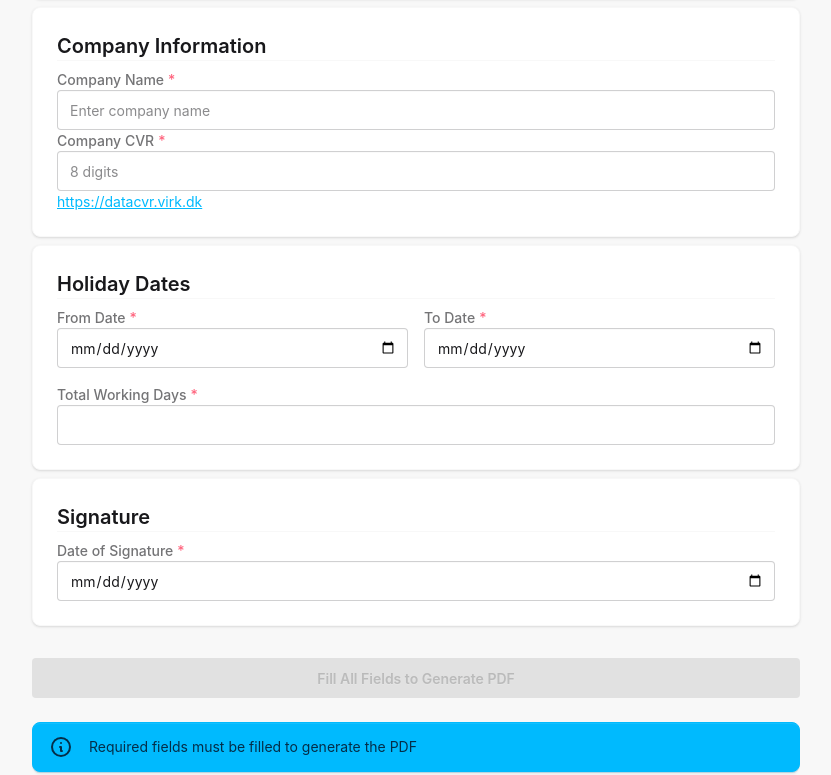
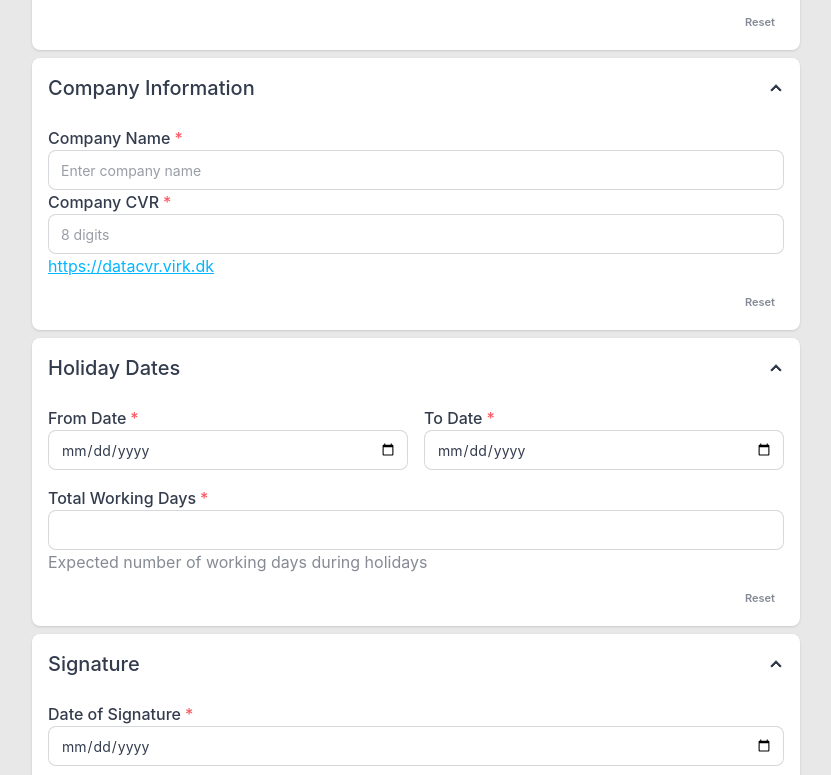
Before and after one commit to patrikvalentiny/su-holidays, a React (Vite) app: page / in a window 1280 px wide. Shown: the part 278-1053 px from the top of the page, without its empty margins (224-1055 px from the left). Built offline with nearby package versions, Linux system fonts and the light colour scheme; what @react-pdf/renderer would draw is missing.

Commit message:
add reset change theme udpate styling and add colapsible sections

```diff
--- a/src/App.css
+++ b/src/App.css
@@ -1,2 +1,4 @@
 @import "tailwindcss";
-@plugin "daisyui";
+@plugin "daisyui" {
+  themes: emerald --default, night --prefersdark;
+}
--- a/src/App.tsx
+++ b/src/App.tsx
@@ -2,32 +2,41 @@ import { HolidayRequestForm, useHolidayRequestForm } from './features/holiday-re
 import './App.css'
 
 export default function App() {
-  const { formData, errors, handleChange, isFormValid } = useHolidayRequestForm()
+  const { formData, errors, handleChange, isFormValid, resetSection } = useHolidayRequestForm()
 
   return (
-    <div className="min-h-screen bg-base-200 py-8 px-4">
+    <div className="min-h-screen bg-base-200">
+      <div className="navbar bg-base-100 shadow-sm">
+        <div className="navbar-start">
+        </div>
+        <div className="navbar-center">
+          <a className="btn btn-ghost text-xl">SU Holidays Request Form</a>
+        </div>
+        <div className="navbar-end">
+
+        </div>
+      </div>
+      <div className="py-4 px-4 lg:px-16">
         <div className="max-w-3xl mx-auto space-y-2">
-        {/* Header */}
-        <div className="text-center">
-          <h1 className="text-xl font-bold text-base-content">SU Holiday Request Form</h1>
-        </div>
-
           {/* Form */}
           <HolidayRequestForm
             formData={formData}
             errors={errors}
             onFormChange={handleChange}
             isFormValid={isFormValid}
+            onResetSection={resetSection}
           />
 
           {/* Footer */}
           <footer className="footer footer-center p-4 text-base-content/50">
             <aside>
-            <p>SU Holiday Request Form Generator</p>
-            <p>Made with 💙 by @patrikvalentiny</p>
+              <p>Your data is stored locally in your browser and is never sent to any server.</p>
+              <p>Made with 🧡 by @patrikvalentiny { }</p>
+              <p>All rights reserved @{new Date().getFullYear()}</p>
             </aside>
           </footer>
         </div>
       </div>
+    </div>
   )
 }
--- a/src/components/FormInput.tsx
+++ b/src/components/FormInput.tsx
@@ -20,7 +20,7 @@ export const FormInput: React.FC<FormInputProps> = ({
     return (
         <label className="form-control w-full">
             <div className="label">
-                <span className="label-text font-medium">
+                <span className="text-base-content font-medium">
                     {label}
                     {required && <span className="text-error ml-1">*</span>}
                 </span>
--- a/src/components/FormSection.tsx
+++ b/src/components/FormSection.tsx
@@ -3,16 +3,37 @@ import React from 'react'
 interface FormSectionProps {
     title: string
     children: React.ReactNode
+    isValid?: boolean
+    onReset?: () => void
 }
 
-export const FormSection: React.FC<FormSectionProps> = ({ title, children }) => {
+export const FormSection: React.FC<FormSectionProps> = ({ title, children, isValid, onReset }) => {
+    const titleClass =
+        isValid === true
+            ? 'text-success'
+            : isValid === false
+                ? 'text-error'
+                : 'text-base-content'
+
     return (
-        <div className="card bg-base-100 shadow-sm border border-base-200">
-            <div className="card-body">
-                <h2 className="card-title text-xl text-base-content border-b border-base-200">
-                    {title}
-                </h2>
-                <div className="space-y-4">{children}</div>
+        <div className={`collapse collapse-arrow shadow-sm rounded-lg ${isValid === false ? 'bg-error/10' : 'bg-base-100'}`}>
+            <input type="checkbox" defaultChecked />
+            <div className={`collapse-title text-xl font-medium ${titleClass}`}>
+                {title}
+            </div>
+            <div className="collapse-content">
+                <div className="space-y-4 pt-2">{children}</div>
+                {onReset && (
+                    <div className="flex justify-end pt-3">
+                        <button
+                            type="button"
+                            className="btn btn-xs btn-ghost opacity-60 hover:opacity-100"
+                            onClick={onReset}
+                        >
+                            Reset
+                        </button>
+                    </div>
+                )}
             </div>
         </div>
     )
--- a/src/features/holiday-request/components/CompanySection.tsx
+++ b/src/features/holiday-request/components/CompanySection.tsx
@@ -6,11 +6,13 @@ interface CompanySectionProps {
     data: HolidayRequestData
     errors: Partial<Record<keyof HolidayRequestData, string>>
     onChange: (e: React.ChangeEvent<HTMLInputElement>) => void
+    isValid?: boolean
+    onReset?: () => void
 }
 
-export const CompanySection: React.FC<CompanySectionProps> = ({ data, errors, onChange }) => {
+export const CompanySection: React.FC<CompanySectionProps> = ({ data, errors, onChange, isValid, onReset }) => {
     return (
-        <FormSection title="Company Information">
+        <FormSection title="Company Information" isValid={isValid} onReset={onReset}>
             <FormInput
                 type="text"
                 name="companyName"
--- a/src/features/holiday-request/components/EmployeeSection.tsx
+++ b/src/features/holiday-request/components/EmployeeSection.tsx
@@ -6,11 +6,13 @@ interface EmployeeSectionProps {
     data: HolidayRequestData
     errors: Partial<Record<keyof HolidayRequestData, string>>
     onChange: (e: React.ChangeEvent<HTMLInputElement>) => void
+    isValid?: boolean
+    onReset?: () => void
 }
 
-export const EmployeeSection: React.FC<EmployeeSectionProps> = ({ data, errors, onChange }) => {
+export const EmployeeSection: React.FC<EmployeeSectionProps> = ({ data, errors, onChange, isValid, onReset }) => {
     return (
-        <FormSection title="Employee Information">
+        <FormSection title="Employee Information" isValid={isValid} onReset={onReset}>
             <FormInput
                 type="text"
                 name="employeeName"
--- a/src/features/holiday-request/components/HolidayDatesSection.tsx
+++ b/src/features/holiday-request/components/HolidayDatesSection.tsx
@@ -5,11 +5,18 @@ import type { HolidayRequestData } from '../types'
 interface HolidayDatesSectionProps {
     data: HolidayRequestData
     onChange: (e: React.ChangeEvent<HTMLInputElement>) => void
+    isValid?: boolean
+    onReset?: () => void
 }
 
-export const HolidayDatesSection: React.FC<HolidayDatesSectionProps> = ({ data, onChange }) => {
+export const HolidayDatesSection: React.FC<HolidayDatesSectionProps> = ({ data, onChange, isValid, onReset }) => {
+    const dateRangeError =
+        data.fromDate && data.toDate && data.toDate < data.fromDate
+            ? 'End date cannot be before start date'
+            : undefined
+
     return (
-        <FormSection title="Holiday Dates">
+        <FormSection title="Holiday Dates" isValid={isValid} onReset={onReset}>
             <div className="grid grid-cols-2 gap-4">
                 <FormInput
                     type="date"
@@ -18,6 +25,7 @@ export const HolidayDatesSection: React.FC<HolidayDatesSectionProps> = ({ data,
                     onChange={onChange}
                     label="From Date"
                     required
+                    error={dateRangeError}
                 />
                 <FormInput
                     type="date"
@@ -26,6 +34,7 @@ export const HolidayDatesSection: React.FC<HolidayDatesSectionProps> = ({ data,
                     onChange={onChange}
                     label="To Date"
                     required
+                    error={dateRangeError}
                 />
             </div>
             <FormInput
@@ -36,7 +45,8 @@ export const HolidayDatesSection: React.FC<HolidayDatesSectionProps> = ({ data,
                 label="Total Working Days"
                 required
                 min="0"
-                step="0.5"
+                step="1"
+                hint="Expected number of working days during holidays"
             />
         </FormSection>
     )
--- a/src/features/holiday-request/components/HolidayRequestForm.tsx
+++ b/src/features/holiday-request/components/HolidayRequestForm.tsx
@@ -12,6 +12,13 @@ interface HolidayRequestFormProps {
     errors: Partial<Record<keyof HolidayRequestData, string>>
     onFormChange: (e: React.ChangeEvent<HTMLInputElement>) => void
     isFormValid: () => boolean
+    onResetSection: (fields: (keyof HolidayRequestData)[]) => void
+}
+
+const getSectionStatus = (filled: boolean[], hasError: boolean): boolean | undefined => {
+    const anyFilled = filled.some(Boolean)
+    if (!anyFilled && !hasError) return undefined
+    return filled.every(Boolean) && !hasError ? true : false
 }
 
 export const HolidayRequestForm: React.FC<HolidayRequestFormProps> = ({
@@ -19,18 +26,36 @@ export const HolidayRequestForm: React.FC<HolidayRequestFormProps> = ({
     errors,
     onFormChange,
     isFormValid,
+    onResetSection,
 }) => {
     const isValid = isFormValid()
 
+    const employeeStatus = getSectionStatus(
+        [!!formData.employeeName, !!formData.employeeCPR],
+        !!errors.employeeCPR
+    )
+    const companyStatus = getSectionStatus(
+        [!!formData.companyName, !!formData.companyCVR],
+        !!errors.companyCVR
+    )
+    const datesStatus = getSectionStatus(
+        [!!formData.fromDate, !!formData.toDate, !!formData.workingDays],
+        formData.fromDate && formData.toDate && formData.fromDate > formData.toDate ? true : false
+    )
+    const signatureStatus = getSectionStatus(
+        [!!formData.employeeSignatureDate],
+        false
+    )
+
     return (
         <form className="space-y-2">
-            <EmployeeSection data={formData} errors={errors} onChange={onFormChange} />
-            <CompanySection data={formData} errors={errors} onChange={onFormChange} />
-            <HolidayDatesSection data={formData} onChange={onFormChange} />
-            <SignatureSection data={formData} onChange={onFormChange} />
+            <EmployeeSection data={formData} errors={errors} onChange={onFormChange} isValid={employeeStatus} onReset={() => onResetSection(['employeeName', 'employeeCPR'])} />
+            <CompanySection data={formData} errors={errors} onChange={onFormChange} isValid={companyStatus} onReset={() => onResetSection(['companyName', 'companyCVR'])} />
+            <HolidayDatesSection data={formData} onChange={onFormChange} isValid={datesStatus} onReset={() => onResetSection(['fromDate', 'toDate', 'workingDays'])} />
+            <SignatureSection data={formData} onChange={onFormChange} isValid={signatureStatus} onReset={() => onResetSection(['employeeSignatureDate'])} />
 
             {/* Action Buttons */}
-            <div className="flex flex-col sm:flex-row gap-4 pt-6">
+            <div className="flex flex-col sm:flex-row gap-4 pt-2">
                 {isValid ? (
                     <Suspense fallback={<button disabled className="flex-1 btn btn-primary p-2">Loading...</button>}>
                         <PDFDownloadButton data={formData} />
@@ -41,45 +66,6 @@ export const HolidayRequestForm: React.FC<HolidayRequestFormProps> = ({
                     </button>
                 )}
             </div>
-
-
-            {/* Helper Text */}
-            {!isValid ? (
-                <div role="alert" className="alert alert-info mt-6">
-                    <svg
-                        xmlns="http://www.w3.org/2000/svg"
-                        fill="none"
-                        viewBox="0 0 24 24"
-                        className="stroke-current shrink-0 w-6 h-6"
-                    >
-                        <path
-                            strokeLinecap="round"
-                            strokeLinejoin="round"
-                            strokeWidth="2"
-                            d="M13 16h-1v-4h-1m1-4h.01M21 12a9 9 0 11-18 0 9 9 0 0118 0z"
-                        ></path>
-                    </svg>
-                    <span>Required fields must be filled to generate the PDF</span>
-                </div>
-            ) : (
-                <div className="alert alert-success mt-6">
-                    <svg xmlns="http://www.w3.org/2000/svg"
-                        fill="none"
-                        viewBox="0 0 24 24"
-                        className="stroke-current shrink-0 w-6 h-6"
-                    >
-                        <path
-                            strokeLinecap="round"
-                            strokeLinejoin="round"
-                            strokeWidth="2"
-                            d="M9 12l2 2 4-4m6 2a9 9 0 11-18 0 9 9 0 0118 0z"
-                        ></path>
-                    </svg>
-                    <span>All required fields are filled. You can now download the PDF.</span>
-                </div>
-            )}
-
-
         </form>
     )
 }
--- a/src/features/holiday-request/components/SignatureSection.tsx
+++ b/src/features/holiday-request/components/SignatureSection.tsx
@@ -5,11 +5,13 @@ import type { HolidayRequestData } from '../types'
 interface SignatureSectionProps {
     data: HolidayRequestData
     onChange: (e: React.ChangeEvent<HTMLInputElement>) => void
+    isValid?: boolean
+    onReset?: () => void
 }
 
-export const SignatureSection: React.FC<SignatureSectionProps> = ({ data, onChange }) => {
+export const SignatureSection: React.FC<SignatureSectionProps> = ({ data, onChange, isValid, onReset }) => {
     return (
-        <FormSection title="Signature">
+        <FormSection title="Signature" isValid={isValid} onReset={onReset}>
             <FormInput
                 type="date"
                 name="employeeSignatureDate"
--- a/src/features/holiday-request/hooks/useHolidayRequestForm.ts
+++ b/src/features/holiday-request/hooks/useHolidayRequestForm.ts
@@ -60,15 +60,35 @@ export const useHolidayRequestForm = () => {
             formData.workingDays &&
             formData.employeeSignatureDate &&
             validateCPR(formData.employeeCPR) &&
-            validateCVR(formData.companyCVR)
+            validateCVR(formData.companyCVR) &&
+            (!formData.fromDate || !formData.toDate || formData.fromDate <= formData.toDate) &&
+            formData.companyName
         )
         return isValid
     }, [formData])
+
+    const resetSection = useCallback((fields: (keyof HolidayRequestData)[]) => {
+        setFormData((prev) => {
+            const updated = { ...prev }
+            fields.forEach((field) => {
+                updated[field] = INITIAL_STATE[field]
+            })
+            return updated
+        })
+        setErrors((prev) => {
+            const updated = { ...prev }
+            fields.forEach((field) => {
+                updated[field] = undefined
+            })
+            return updated
+        })
+    }, [setFormData])
 
     return {
         formData,
         errors,
         handleChange,
         isFormValid,
+        resetSection,
     }
 }
--- a/src/features/holiday-request/utils/dateUtils.ts
+++ b/src/features/holiday-request/utils/dateUtils.ts
@@ -3,9 +3,5 @@ export const formatDateForPDF = (dateString: string): string => {
     const date = new Date(dateString)
     if (isNaN(date.getTime())) return dateString
 
-    const day = date.getDate().toString().padStart(2, '0')
-    const month = (date.getMonth() + 1).toString().padStart(2, '0')
-    const year = date.getFullYear()
-
-    return `${day}-${month}-${year}`
+    return date.toLocaleDateString('en-GB', { day: '2-digit', month: 'long', year: 'numeric' })
 }
```
Lines whose indentation alone changed are shown as unchanged.
